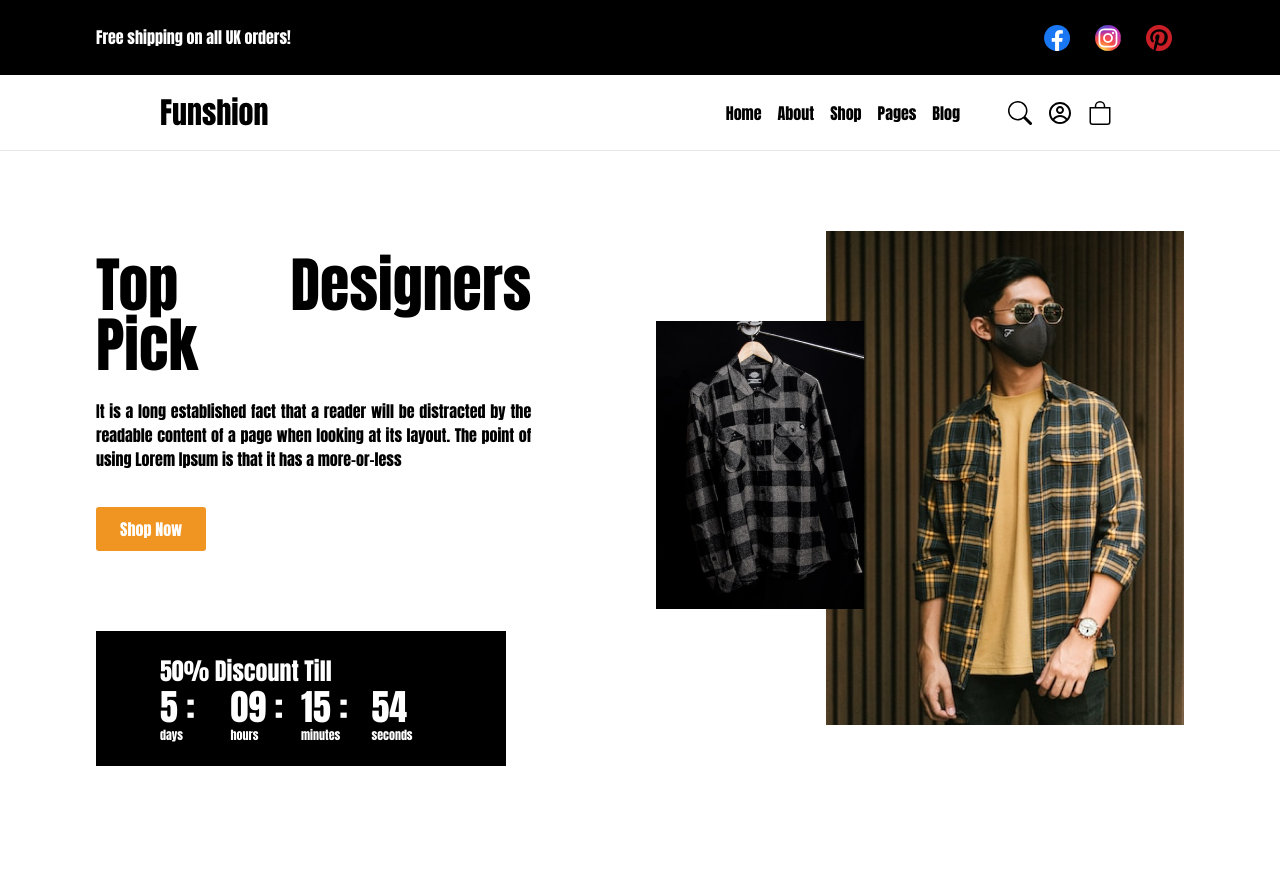
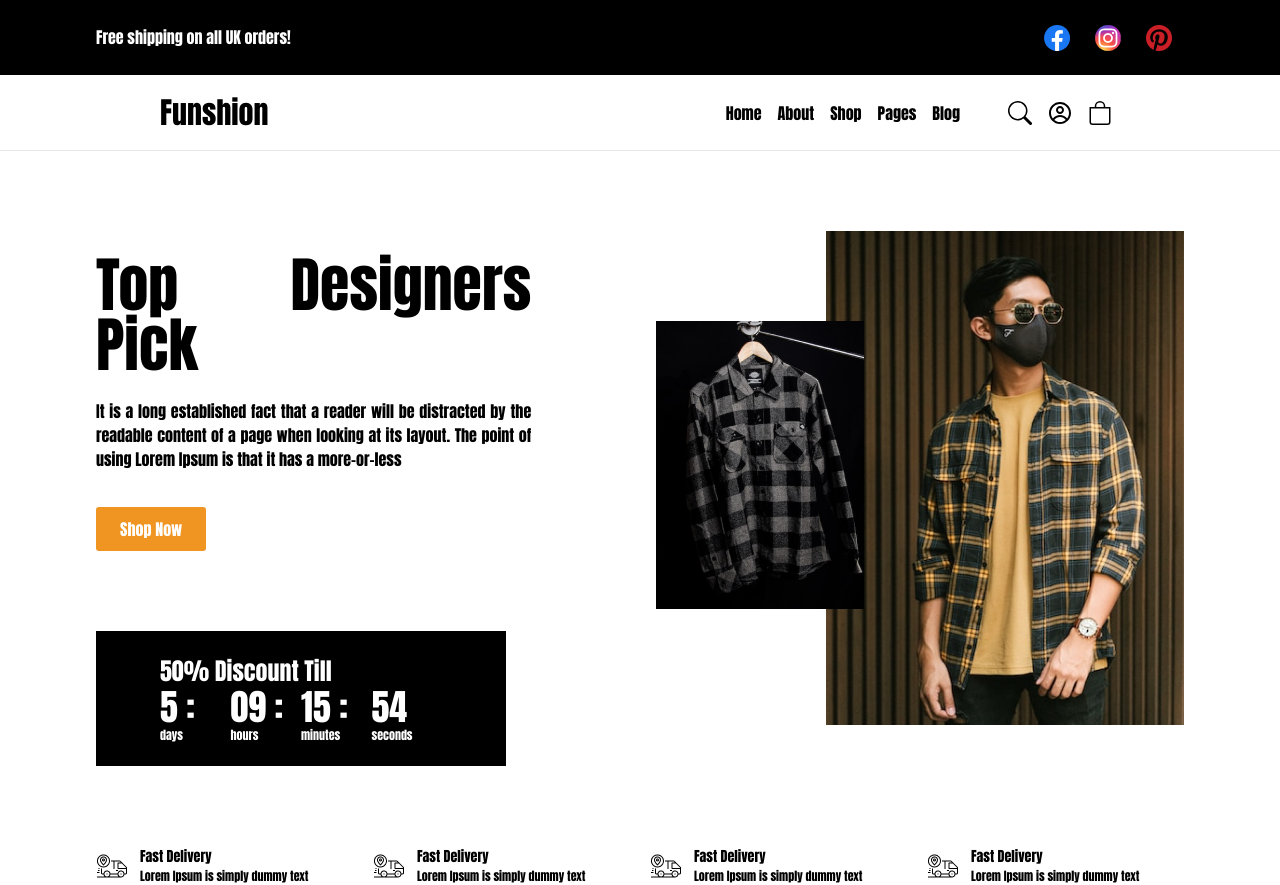
Before and after one commit to shihabsararrafid/fungshon-commerce, a React (Create React App) app: page / in a window 1280 px wide. Before the commit the page ends 846 px from the top, so only its background shows below. Built offline with nearby package versions, Linux system fonts and the light colour scheme.

Commit message:
special benefit added

```diff
--- a/src/Components/Pages/HomePage/Home/Home.js
+++ b/src/Components/Pages/HomePage/Home/Home.js
@@ -1,10 +1,12 @@
 import React from "react";
 import Banner from "../Banner/Banner";
+import Specialbenefit from "../SpecialBenefit/Specialbenefit";
 
 const Home = () => {
   return (
     <div className="w-full">
       <Banner></Banner>
+      <Specialbenefit></Specialbenefit>
     </div>
   );
 };
--- /dev/null
+++ b/src/Components/Pages/HomePage/SpecialBenefit/Specialbenefit.js
@@ -0,0 +1,38 @@
+import React from "react";
+import delivery from "./../../../../Images/benefit/tracking 1 (1).png";
+const Specialbenefit = () => {
+  return (
+    <div className="lg:w-[85%] justify-between grid md:grid-cols-2 w-full  grid-cols-1  gap-5 lg:grid-cols-4 mx-auto">
+      <div className="flex mx-auto lg:mx-0 items-center gap-3 ">
+        <img src={delivery} alt="" />
+        <div>
+          <h1 className="text-[14px]">Fast Delivery</h1>
+          <p className="text-[12px]  ">Lorem Ipsum is simply dummy text </p>
+        </div>
+      </div>
+      <div className="flex  mx-auto lg:mx-0 items-center gap-3 ">
+        <img src={delivery} alt="" />
+        <div>
+          <h1 className="text-[14px]">Fast Delivery</h1>
+          <p className="text-[12px]  ">Lorem Ipsum is simply dummy text </p>
+        </div>
+      </div>
+      <div className="flex mx-auto lg:mx-0 items-center gap-3 ">
+        <img src={delivery} alt="" />
+        <div>
+          <h1 className="text-[14px]">Fast Delivery</h1>
+          <p className="text-[12px]  ">Lorem Ipsum is simply dummy text </p>
+        </div>
+      </div>
+      <div className="flex mx-auto lg:mx-0 items-center gap-3 ">
+        <img src={delivery} alt="" />
+        <div>
+          <h1 className="text-[14px]">Fast Delivery</h1>
+          <p className="text-[12px]  ">Lorem Ipsum is simply dummy text </p>
+        </div>
+      </div>
+    </div>
+  );
+};
+
+export default Specialbenefit;
```
Also changed, not shown: src/Images/benefit/tracking 1 (1).png (added).
